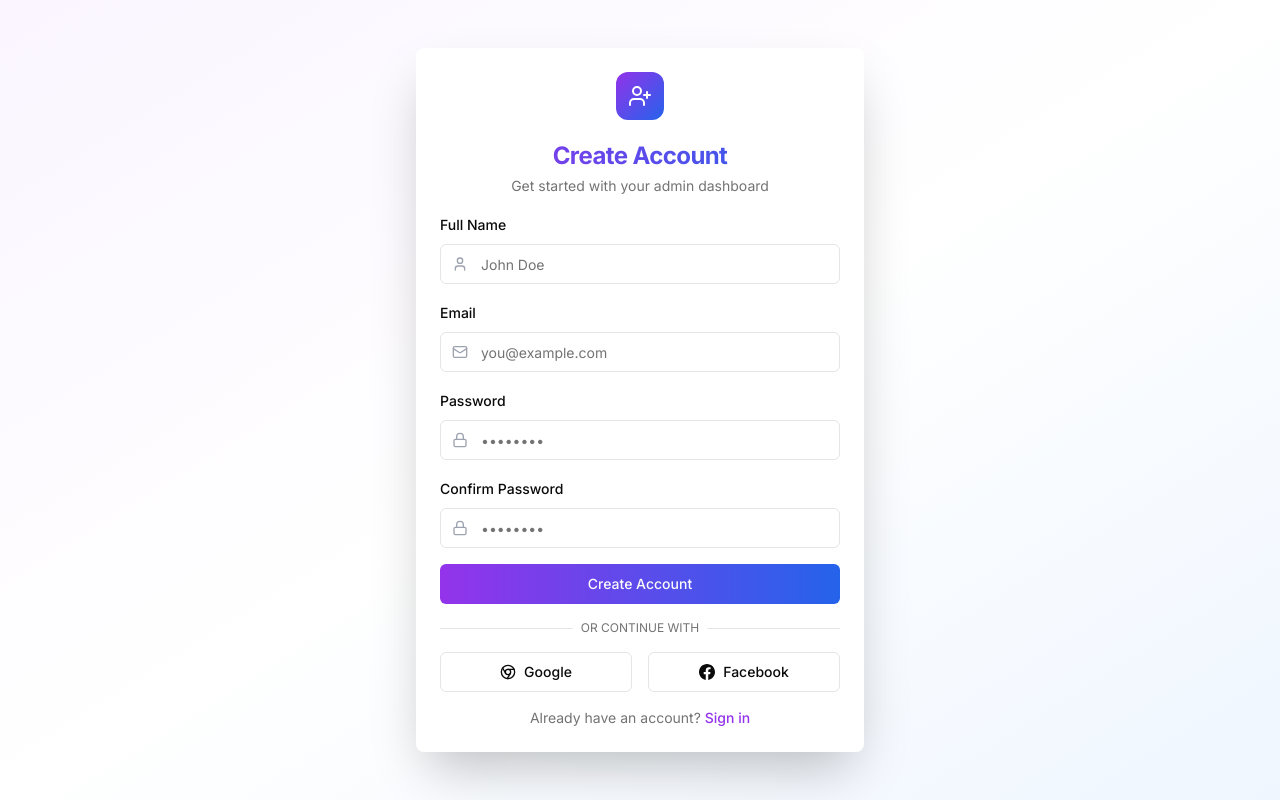
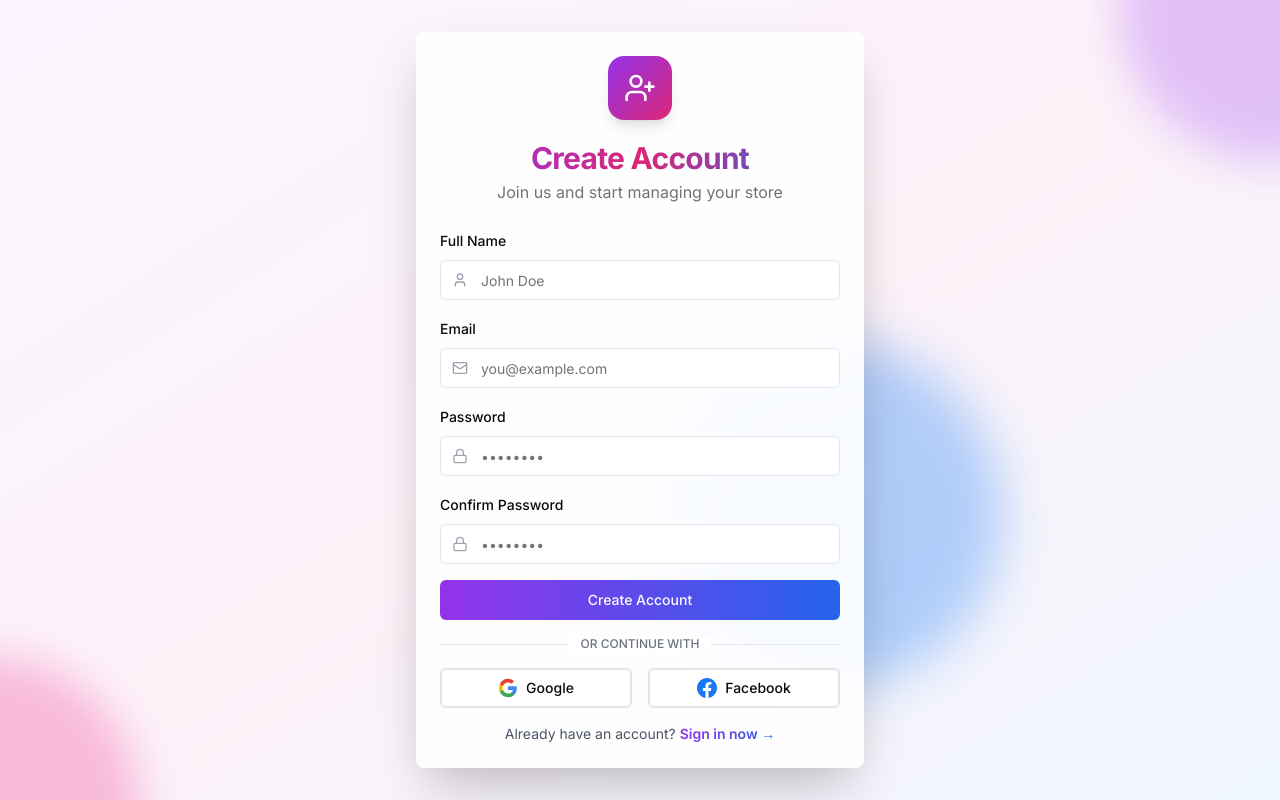
Before and after one commit to genosis18m/Admin-dashboard-portal, a Next.js app: page /register in a window 1280 px wide. Built offline with nearby package versions, Linux system fonts and the light colour scheme.

Commit message:
added authentication

```diff
--- /dev/null
+++ b/app/(admin)/dashboard/loading.tsx
@@ -0,0 +1,5 @@
+import { LoadingSpinner } from "@/components/ui/loading";
+
+export default function Loading() {
+  return <LoadingSpinner />;
+}
--- /dev/null
+++ b/app/(admin)/products/loading.tsx
@@ -0,0 +1,5 @@
+import { LoadingSpinner } from "@/components/ui/loading";
+
+export default function Loading() {
+  return <LoadingSpinner />;
+}
--- a/app/api/auth/[...nextauth]/route.ts
+++ b/app/api/auth/[...nextauth]/route.ts
@@ -1 +1,3 @@
-export { GET, POST } from "@/lib/auth";
+import { handlers } from "@/lib/auth";
+
+export const { GET, POST } = handlers;
--- a/app/globals.css
+++ b/app/globals.css
@@ -25,6 +25,44 @@
   --radius: 0.5rem;
 }
 
+@keyframes counter {
+  from {
+    opacity: 0;
+    transform: translateY(10px);
+  }
+  to {
+    opacity: 1;
+    transform: translateY(0);
+  }
+}
+
+@keyframes blob {
+  0% {
+    transform: translate(0px, 0px) scale(1);
+  }
+  33% {
+    transform: translate(30px, -50px) scale(1.1);
+  }
+  66% {
+    transform: translate(-20px, 20px) scale(0.9);
+  }
+  100% {
+    transform: translate(0px, 0px) scale(1);
+  }
+}
+
+.animate-blob {
+  animation: blob 7s infinite;
+}
+
+.animation-delay-2000 {
+  animation-delay: 2s;
+}
+
+.animation-delay-4000 {
+  animation-delay: 4s;
+}
+
 @layer base {
   * {
     @apply border-border;
--- a/app/register/page.tsx
+++ b/app/register/page.tsx
@@ -11,7 +11,7 @@ import { Button } from "@/components/ui/button";
 import { Input } from "@/components/ui/input";
 import { Label } from "@/components/ui/label";
 import { Card, CardContent, CardDescription, CardHeader, CardTitle } from "@/components/ui/card";
-import { Mail, Lock, User, UserPlus, Chrome, Check, X } from "lucide-react";
+import { Mail, Lock, User, UserPlus, Check, X } from "lucide-react";
 import { toast } from "sonner";
 import { registerUser } from "@/actions/auth-actions";
 import { signIn } from "next-auth/react";
@@ -87,29 +87,41 @@ export default function RegisterPage() {
     try {
       await signIn(provider, { callbackUrl: "/dashboard" });
     } catch (error) {
-      toast.error("Social login failed");
+      toast.error("Failed to sign in with " + provider);
       setIsLoading(false);
     }
   };
 
   return (
-    <div className="min-h-screen flex items-center justify-center bg-gradient-to-br from-purple-50 via-white to-blue-50 p-4">
+    <div className="min-h-screen flex items-center justify-center bg-gradient-to-br from-purple-50 via-pink-50 to-blue-50 p-4 relative overflow-hidden">
+      {/* Animated background elements */}
+      <div className="absolute inset-0 overflow-hidden">
+        <div className="absolute -top-40 -right-40 w-80 h-80 bg-purple-300 rounded-full mix-blend-multiply filter blur-xl opacity-70 animate-blob"></div>
+        <div className="absolute -bottom-40 -left-40 w-80 h-80 bg-pink-300 rounded-full mix-blend-multiply filter blur-xl opacity-70 animate-blob animation-delay-2000"></div>
+        <div className="absolute top-1/2 left-1/2 transform -translate-x-1/2 -translate-y-1/2 w-80 h-80 bg-blue-300 rounded-full mix-blend-multiply filter blur-xl opacity-70 animate-blob animation-delay-4000"></div>
+      </div>
+
       <motion.div
         initial={{ opacity: 0, y: 20 }}
         animate={{ opacity: 1, y: 0 }}
         transition={{ duration: 0.5 }}
-        className="w-full max-w-md"
+        className="w-full max-w-md relative z-10"
       >
-        <Card className="border-0 shadow-2xl">
-          <CardHeader className="space-y-1 text-center pb-4">
-            <div className="mx-auto w-12 h-12 bg-gradient-to-br from-purple-600 to-blue-600 rounded-xl flex items-center justify-center mb-4">
-              <UserPlus className="w-6 h-6 text-white" />
-            </div>
-            <CardTitle className="text-2xl font-bold bg-gradient-to-r from-purple-600 to-blue-600 bg-clip-text text-transparent">
+        <Card className="border-0 shadow-2xl backdrop-blur-xl bg-white/90">
+          <CardHeader className="space-y-1 text-center pb-6">
+            <motion.div
+              initial={{ scale: 0 }}
+              animate={{ scale: 1 }}
+              transition={{ type: "spring", stiffness: 200, delay: 0.1 }}
+              className="mx-auto w-16 h-16 bg-gradient-to-br from-purple-600 to-pink-600 rounded-2xl flex items-center justify-center mb-4 shadow-lg"
+            >
+              <UserPlus className="w-8 h-8 text-white" />
+            </motion.div>
+            <CardTitle className="text-3xl font-bold bg-gradient-to-r from-purple-600 via-pink-600 to-blue-600 bg-clip-text text-transparent">
               Create Account
             </CardTitle>
-            <CardDescription>
-              Get started with your admin dashboard
+            <CardDescription className="text-base">
+              Join us and start managing your store
             </CardDescription>
           </CardHeader>
           <CardContent className="space-y-4">
@@ -215,49 +227,70 @@ export default function RegisterPage() {
               </Button>
             </form>
 
-            <div className="relative">
+            <div className="relative my-6">
               <div className="absolute inset-0 flex items-center">
-                <span className="w-full border-t" />
+                <span className="w-full border-t border-gray-200" />
               </div>
               <div className="relative flex justify-center text-xs uppercase">
-                <span className="bg-white px-2 text-muted-foreground">
+                <span className="bg-white px-3 text-gray-500 font-medium">
                   Or continue with
                 </span>
               </div>
             </div>
 
             <div className="grid grid-cols-2 gap-4">
+              <motion.div whileHover={{ scale: 1.02 }} whileTap={{ scale: 0.98 }}>
                 <Button
                   type="button"
                   variant="outline"
                   onClick={() => handleSocialLogin("google")}
                   disabled={isLoading}
-                className="w-full"
+                  className="w-full border-2 hover:border-blue-500 hover:bg-blue-50 transition-all"
                 >
-                <Chrome className="mr-2 h-4 w-4" />
+                  <svg className="mr-2 h-5 w-5" viewBox="0 0 24 24">
+                    <path
+                      fill="#4285F4"
+                      d="M22.56 12.25c0-.78-.07-1.53-.2-2.25H12v4.26h5.92c-.26 1.37-1.04 2.53-2.21 3.31v2.77h3.57c2.08-1.92 3.28-4.74 3.28-8.09z"
+                    />
+                    <path
+                      fill="#34A853"
+                      d="M12 23c2.97 0 5.46-.98 7.28-2.66l-3.57-2.77c-.98.66-2.23 1.06-3.71 1.06-2.86 0-5.29-1.93-6.16-4.53H2.18v2.84C3.99 20.53 7.7 23 12 23z"
+                    />
+                    <path
+                      fill="#FBBC05"
+                      d="M5.84 14.09c-.22-.66-.35-1.36-.35-2.09s.13-1.43.35-2.09V7.07H2.18C1.43 8.55 1 10.22 1 12s.43 3.45 1.18 4.93l2.85-2.22.81-.62z"
+                    />
+                    <path
+                      fill="#EA4335"
+                      d="M12 5.38c1.62 0 3.06.56 4.21 1.64l3.15-3.15C17.45 2.09 14.97 1 12 1 7.7 1 3.99 3.47 2.18 7.07l3.66 2.84c.87-2.6 3.3-4.53 6.16-4.53z"
+                    />
+                  </svg>
                   Google
                 </Button>
+              </motion.div>
+              <motion.div whileHover={{ scale: 1.02 }} whileTap={{ scale: 0.98 }}>
                 <Button
                   type="button"
                   variant="outline"
                   onClick={() => handleSocialLogin("facebook")}
                   disabled={isLoading}
-                className="w-full"
+                  className="w-full border-2 hover:border-blue-600 hover:bg-blue-50 transition-all"
                 >
-                <svg className="mr-2 h-4 w-4" fill="currentColor" viewBox="0 0 24 24">
+                  <svg className="mr-2 h-5 w-5" fill="#1877F2" viewBox="0 0 24 24">
                     <path d="M24 12.073c0-6.627-5.373-12-12-12s-12 5.373-12 12c0 5.99 4.388 10.954 10.125 11.854v-8.385H7.078v-3.47h3.047V9.43c0-3.007 1.792-4.669 4.533-4.669 1.312 0 2.686.235 2.686.235v2.953H15.83c-1.491 0-1.956.925-1.956 1.874v2.25h3.328l-.532 3.47h-2.796v8.385C19.612 23.027 24 18.062 24 12.073z" />
                   </svg>
                   Facebook
                 </Button>
+              </motion.div>
             </div>
 
-            <p className="text-center text-sm text-muted-foreground">
+            <p className="text-center text-sm text-gray-600 mt-6">
               Already have an account?{" "}
               <Link
                 href="/login"
-                className="font-medium text-purple-600 hover:text-purple-500"
+                className="font-semibold bg-gradient-to-r from-purple-600 to-blue-600 bg-clip-text text-transparent hover:from-purple-700 hover:to-blue-700 transition-all"
               >
-                Sign in
+                Sign in now →
               </Link>
             </p>
           </CardContent>
--- a/components/dashboard/StatCard.tsx
+++ b/components/dashboard/StatCard.tsx
@@ -1,22 +1,29 @@
 "use client";
 
 import { motion } from "framer-motion";
-import { LucideIcon } from "lucide-react";
 import { Card, CardContent, CardHeader, CardTitle } from "@/components/ui/card";
 import { useEffect, useState } from "react";
+import { Package, DollarSign, TrendingUp } from "lucide-react";
 
 interface StatCardProps {
   title: string;
   value: string | number;
   description: string;
-  icon: LucideIcon;
+  icon: "Package" | "DollarSign" | "TrendingUp";
   gradient: string;
   delay: number;
 }
 
-export function StatCard({ title, value, description, icon: Icon, gradient, delay }: StatCardProps) {
+const iconMap = {
+  Package,
+  DollarSign,
+  TrendingUp,
+};
+
+export function StatCard({ title, value, description, icon, gradient, delay }: StatCardProps) {
   const [count, setCount] = useState(0);
   const numericValue = typeof value === 'string' ? parseFloat(value.replace(/[^0-9.]/g, '')) : value;
+  const Icon = iconMap[icon];
 
   useEffect(() => {
     if (typeof numericValue === 'number' && !isNaN(numericValue)) {
--- /dev/null
+++ b/components/ui/loading.tsx
@@ -0,0 +1,31 @@
+"use client";
+
+import { motion } from "framer-motion";
+
+export function LoadingSpinner() {
+  return (
+    <div className="flex items-center justify-center min-h-screen">
+      <motion.div
+        className="flex space-x-2"
+        initial={{ opacity: 0 }}
+        animate={{ opacity: 1 }}
+      >
+        {[0, 1, 2].map((index) => (
+          <motion.div
+            key={index}
+            className="w-3 h-3 bg-gradient-to-r from-blue-600 to-purple-600 rounded-full"
+            animate={{
+              scale: [1, 1.5, 1],
+              opacity: [1, 0.5, 1],
+            }}
+            transition={{
+              duration: 1,
+              repeat: Infinity,
+              delay: index * 0.2,
+            }}
+          />
+        ))}
+      </motion.div>
+    </div>
+  );
+}
```
Also changed, not shown: app/(admin)/dashboard/error.tsx (added, +44 -0 lines), app/(admin)/dashboard/page.tsx (+3 -4 lines), app/(admin)/products/error.tsx (added, +44 -0 lines), app/login/page.tsx (+54 -21 lines), lib/auth.ts (+31 -16 lines). Lines whose indentation alone changed are shown as unchanged.
